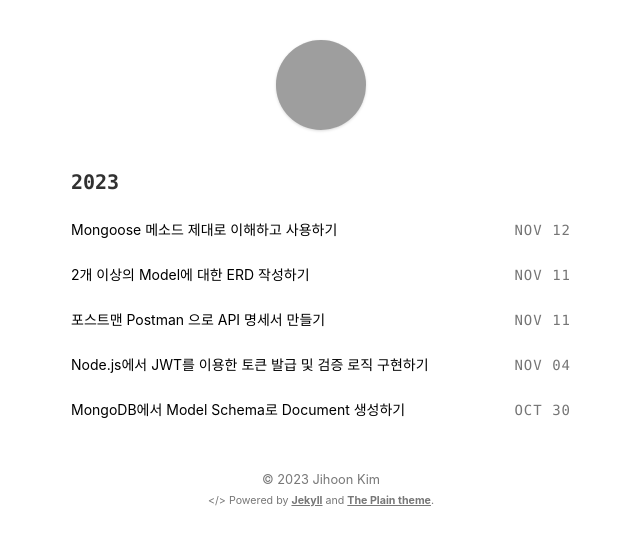
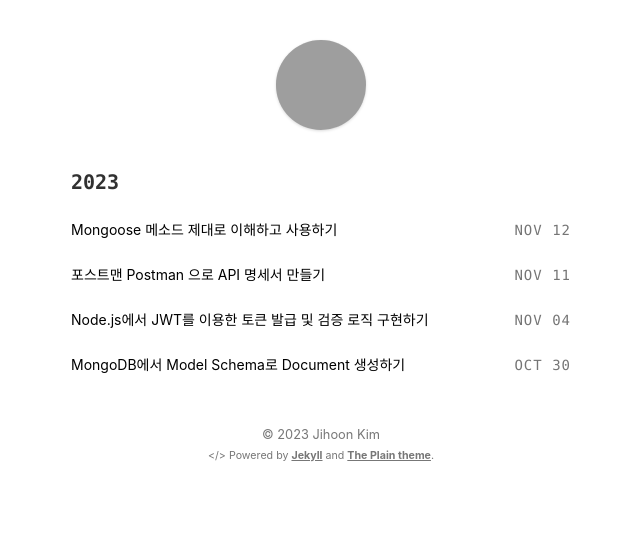
Before and after one commit to Ji-hoon/blog, a Jekyll site: the page built from index.html, in a window 1280 px wide, cut to the strip 0-546 px from the top of the page. Shown: the whole strip, without its empty margins (319-959 px from the left). Built offline with Jekyll 4.4.1, drawn with Linux system fonts in a browser that asks for light colours; part of the change alters nothing that is shown; grey boxes are pictures that could not be loaded.

Commit message:
fix date

```diff
--- a/_posts/2023-11-11-erd-with-multi-model.md
+++ /dev/null
@@ -1,21 +0,0 @@
----
-title: 2개 이상의 Model에 대한 ERD 작성하기
-updated: 2023-11-12 00:01
----
-
-&nbsp;
-
-![Elice Banner](/blog/assets/elice/SW7_top_banner.png)
-
-&nbsp;
-
-
-## 5. ERD (Entity-Relationship Diagram)
-ERD는 Entity-Relationship Diagram의 약자로 개체-관계 다이어그램이라고도 불리며, 데이터베이스의 구조와 관계를 시각적으로 표현하는 도구입니다. ERD는 데이터베이스 설계 과정에서 사용되며, 엔티티(개체)와 엔티티 간의 관계를 그래픽으로 표현합니다.
-
-
----
-&nbsp;
-[![Elice UTM Banner](/blog/assets/elice/SW7_jihoonkim_bottom_banner.png)](https://elice.training/track/sw?utm_source=sw7&utm_medium=blog&utm_campaign=challenge&utm_content=m2gzitm8b)
-&nbsp;
-> 태그 Tag : #엘리스트랙 #엘리스트랙후기 #리액트네이티브강좌 #온라인코딩부트캠프 #온라인코딩학원 #프론트엔드학원 #개발자국비지원 #개발자부트캠프 #국비지원부트캠프 #프론트엔드국비지원 #React #Styledcomponent #React Router Dom #Redux #Typescript #Javascript
--- a/_posts/2023-11-12-mongoose-method.md
+++ b/_posts/2023-11-12-mongoose-method.md
@@ -1,7 +1,7 @@
 ---
 layout: post
 title: Mongoose 메소드 제대로 이해하고 사용하기
-updated: 2023-11-12 01:00
+updated: 2023-11-11 01:00
 ---
 
 > Elice SW Track 7기 - 9주차 진행 내용입니다.
```
